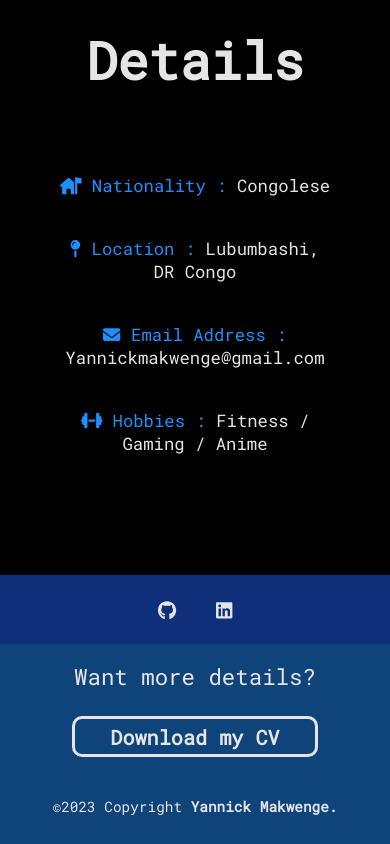
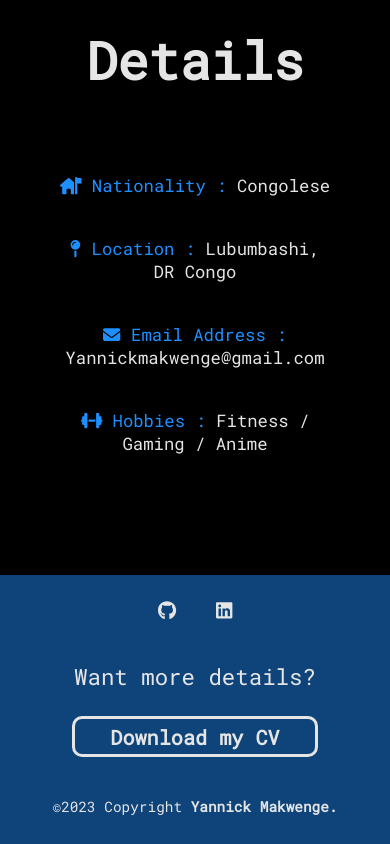
Before and after one commit to Yannick-M243/portofolio-frontend, a React (Create React App) app: page / in a window 390 px wide. Shown: the part 5508-6352 px from the top of the page. Built offline with nearby package versions, Linux system fonts and the light colour scheme; no server answers; the HTML template or start-up script is replaced by a standard one.

Commit message:
fix: social media bar background on dark mode

```diff
--- a/src/styles/_responsiveness.scss
+++ b/src/styles/_responsiveness.scss
@@ -55,7 +55,7 @@
         justify-content: center;
     }
     .social-media {
-        background-color: $primary-opac-lightMode !important;
+        background-color: $primary-opac;
         margin-top: 80px;
         padding: 12px 0;
         ul {
@@ -88,6 +88,11 @@
     #footer {
         margin-top: 0;
     }
+    .light {
+        .social-media {
+            background-color: $primary-opac-lightMode !important;
+        }
+    }
 }
 
 //changing element attributes for screen smaller than 540px to enable responsiveness
@@ -112,22 +117,22 @@
     #contact {
         @include mobile-margin;
         position: relative !important;
-        background: transparent !important {
+        background: transparent !important    {
 
-        };
+        }
         width: 90% !important;
         .exit-box {
             visibility: hidden !important;
         }
         margin: 0 auto !important;
     }
-    .light{
-        #contact{
-            input,textarea{
+    .light {
+        #contact {
+            input,
+            textarea {
                 background: rgba(189, 189, 189, 0.744);
-
             }
-    }
+        }
     }
     .navbar {
         height: 45px !important;
```
